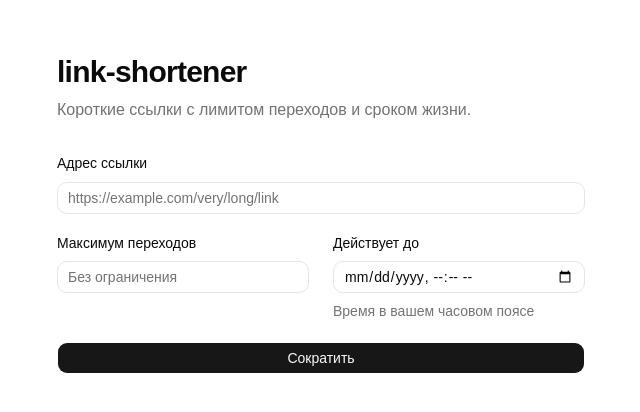
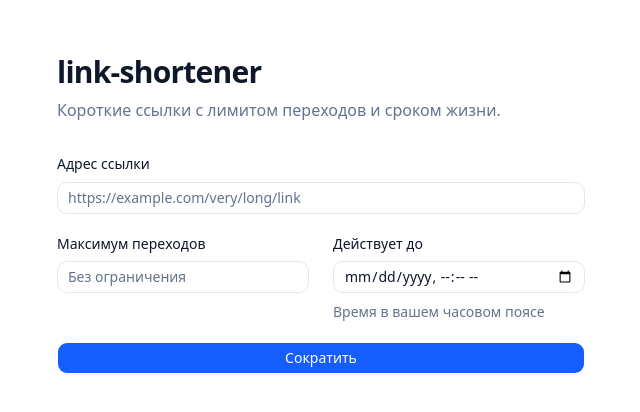
Before and after one commit to emilburganov/link-shortener-web, a React (Vite) app: page / in a window 1280 px wide. Shown: the part 186-598 px from the top of the page, without its empty margins (319-959 px from the left). Built offline with nearby package versions, Linux system fonts and the light colour scheme.

Commit message:
chore: use manrope and blue theme tokens

```diff
--- a/package.json
+++ b/package.json
@@ -17,7 +17,7 @@
     "prepare": "husky"
   },
   "dependencies": {
-    "@fontsource-variable/geist": "^5.3.0",
+    "@fontsource-variable/manrope": "^5.3.0",
     "@hookform/resolvers": "^5.9.2",
     "@tailwindcss/vite": "^4.3.3",
     "@tanstack/react-query": "^5.104.5",
--- a/src/index.css
+++ b/src/index.css
@@ -1,13 +1,13 @@
 @import 'tailwindcss';
 @import 'tw-animate-css';
 @import 'shadcn/tailwind.css';
-@import '@fontsource-variable/geist';
+@import '@fontsource-variable/manrope';
 
 @custom-variant dark (&:is(.dark *));
 
 @theme inline {
   --font-heading: var(--font-sans);
-  --font-sans: 'Geist Variable', sans-serif;
+  --font-sans: 'Manrope Variable', system-ui, sans-serif;
   --color-sidebar-ring: var(--sidebar-ring);
   --color-sidebar-border: var(--sidebar-border);
   --color-sidebar-accent-foreground: var(--sidebar-accent-foreground);
@@ -50,23 +50,23 @@
 
 :root {
   --background: oklch(1 0 0);
-  --foreground: oklch(0.145 0 0);
+  --foreground: oklch(0.208 0.042 265.755);
   --card: oklch(1 0 0);
-  --card-foreground: oklch(0.145 0 0);
+  --card-foreground: oklch(0.208 0.042 265.755);
   --popover: oklch(1 0 0);
-  --popover-foreground: oklch(0.145 0 0);
-  --primary: oklch(0.205 0 0);
-  --primary-foreground: oklch(0.985 0 0);
-  --secondary: oklch(0.97 0 0);
-  --secondary-foreground: oklch(0.205 0 0);
-  --muted: oklch(0.97 0 0);
-  --muted-foreground: oklch(0.556 0 0);
-  --accent: oklch(0.97 0 0);
-  --accent-foreground: oklch(0.205 0 0);
+  --popover-foreground: oklch(0.208 0.042 265.755);
+  --primary: oklch(0.546 0.245 262.881);
+  --primary-foreground: oklch(1 0 0);
+  --secondary: oklch(0.968 0.007 247.896);
+  --secondary-foreground: oklch(0.208 0.042 265.755);
+  --muted: oklch(0.968 0.007 247.896);
+  --muted-foreground: oklch(0.554 0.046 257.417);
+  --accent: oklch(0.968 0.007 247.896);
+  --accent-foreground: oklch(0.208 0.042 265.755);
   --destructive: oklch(0.577 0.245 27.325);
-  --border: oklch(0.922 0 0);
-  --input: oklch(0.922 0 0);
-  --ring: oklch(0.708 0 0);
+  --border: oklch(0.929 0.013 255.508);
+  --input: oklch(0.929 0.013 255.508);
+  --ring: oklch(0.623 0.214 259.815);
   --chart-1: oklch(0.87 0 0);
   --chart-2: oklch(0.556 0 0);
   --chart-3: oklch(0.439 0 0);
```
Also changed, not shown: 1 other file (tests, documents, lock files or other folders).
